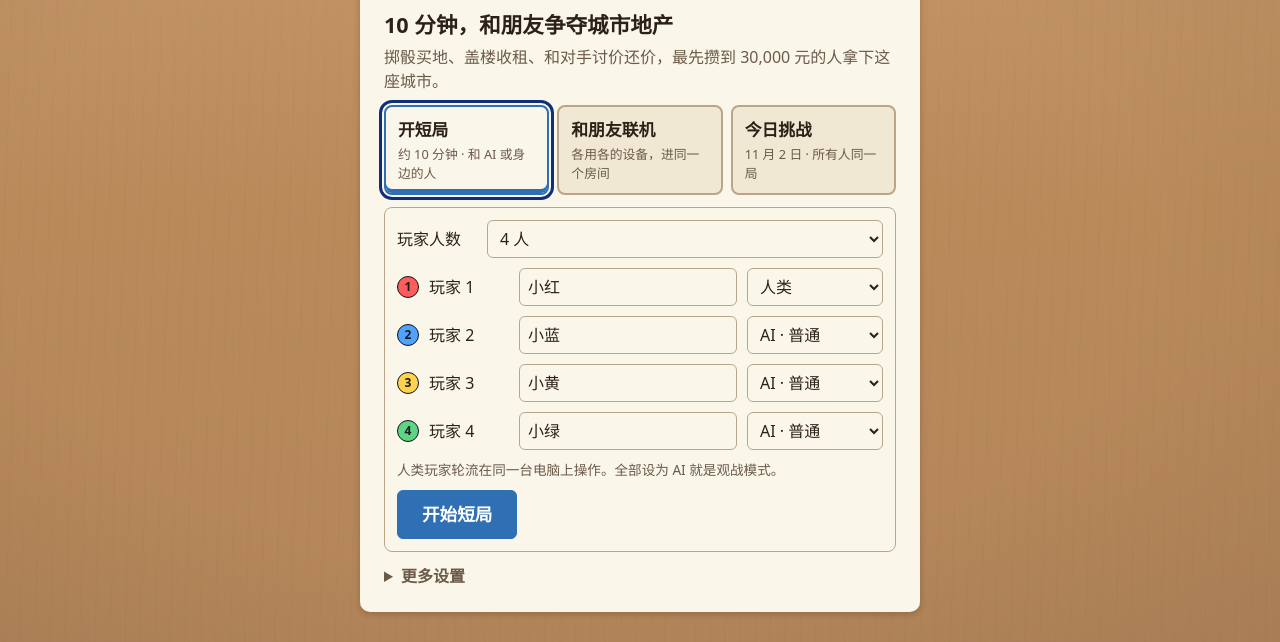
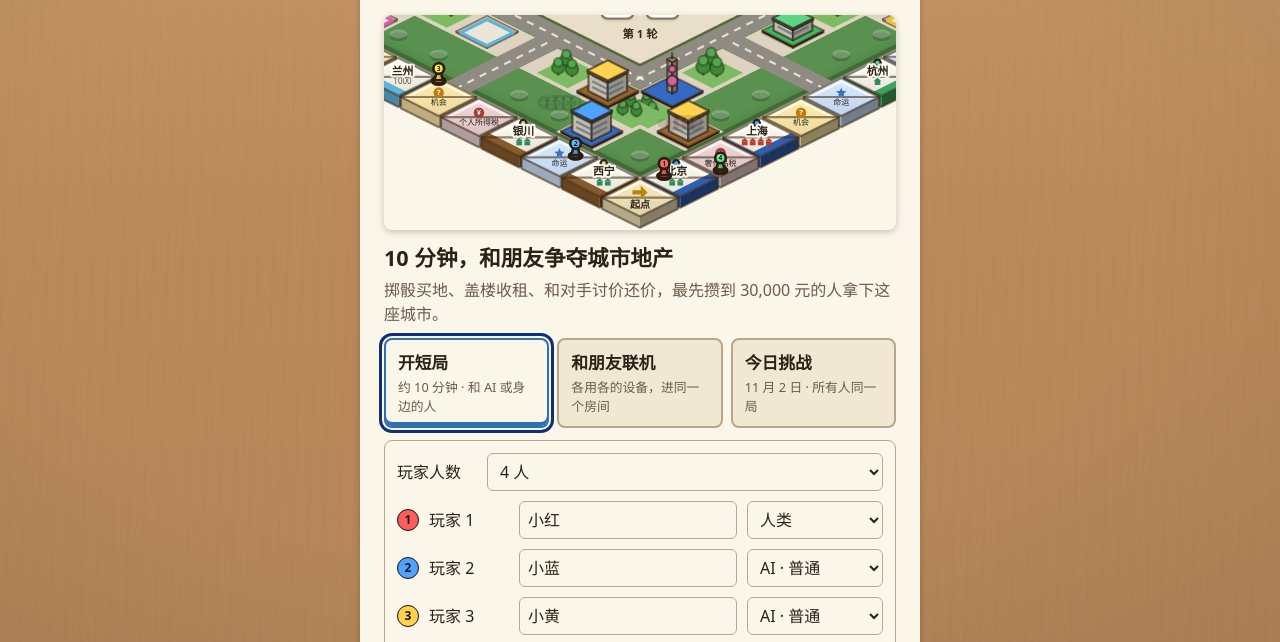
Before and after one commit to jlw-qq/rich-game, a website built with Vite: page index.html in a window 1280 px wide. Shown: the part 119-761 px from the top of the page. Built offline with nearby package versions, Linux system fonts and the light colour scheme; animation ran at ten frames a second.

Commit message:
开局页主视觉：微缩城市一角的循环动画
- 新增 src/view/render/hero.js：用棋盘渲染器和动画器画起点附近的街区，楼房长高冒星、棋子走到别人地上付租、金币飞向地主，循环播放
- 开局页显示时播放、进入对局后停止；减少动态效果时只画静止画面；宽度随页面变化

Co-Authored-By: Claude Opus 5.5 <noreply@anthropic.com>

```diff
--- a/src/main.js
+++ b/src/main.js
@@ -39,6 +39,7 @@ import { createLog } from './view/ui/log.js';
 import { createPanel } from './view/ui/panel.js';
 import { createResults } from './view/ui/results.js';
 import { createSetup } from './view/ui/setup.js';
+import { createHero } from './view/render/hero.js';
 import { createTradeDialog } from './view/ui/trade.js';
 import { bindBoardPicker, createSelection } from './view/ui/boardPicker.js';
 import { createViewport } from './view/render/viewport.js';
@@ -551,6 +552,7 @@ const setup = createSetup({
   onCode: startCode,
   onCreateRoom: (name) => request({ t: 'create', name }),
   onJoinRoom: (code, name) => request({ t: 'join', code, name }),
+  hero: createHero({ board, rules: RULES, reducedMotion: reducedMotion.matches }),
 });
 
 // ---------- 联网房间 ----------
--- /dev/null
+++ b/src/view/render/hero.js
@@ -0,0 +1,150 @@
+/**
+ * 表现层：开局页的主视觉。用真实的棋盘渲染器和动画器画起点附近的一角微缩城市：
+ * 一栋楼长高冒星，一枚棋子走过去停在别人的地上付租金，金币飞向地主，然后从头再来。
+ * 只用一份演示用的状态，不碰存档和对局。减少动态效果时只画一张静止画面。
+ */
+import { createBoardRenderer } from './boardRenderer.js';
+import { createAnimator } from './animator.js';
+import { computeLayout, gridOf, project } from './layout.js';
+import { createInitialState } from '../../logic/core/gameState.js';
+import { calcRent } from '../../logic/systems/property.js';
+
+/** 一轮演示播完后停多久再从头开始（毫秒） */
+export const HERO_PAUSE_MS = 1400;
+/** 画面高宽比 */
+const ASPECT = 0.42;
+/** 镜头对准起点和城市中心之间、偏起点的位置 */
+const FOCUS = { index: 0, towardCenter: 0.32 };
+
+/**
+ * 演示的初始摆放：几块地有楼、上海是地标，1 号棋子站在北京前 3 格。
+ * @returns {{ state: object, events: [string, object][], after: () => void }}
+ *   events 为一轮要播放的事件；after 把状态改成事件播完后的样子（动画器建好之后再调用）
+ */
+export function heroScript(board, rules) {
+  const state = createInitialState({
+    board,
+    rules,
+    players: ['小红', '小蓝', '小黄', '小绿'].map((name) => ({ name })),
+    seed: 1,
+  });
+  for (const prop of Object.values(state.properties)) prop.ownerId = null;
+  const own = (id, ownerId, level) => Object.assign(state.properties[id], { ownerId, level });
+  own('shanghai', 'p2', rules.maxLevel);
+  own('beijing', 'p2', 2);
+  own('xining', 'p3', 1);
+  own('yinchuan', 'p3', 2);
+  own('hangzhou', 'p4', 1);
+  [36, 2, 5, 38].forEach((pos, i) => (state.players[i].position = pos));
+
+  // 下面的事件播放时，状态要已经是“之后”的样子：西宁升到 2 级，小红走到北京
+  const after = () => {
+    state.properties.xining.level = 2;
+    state.players[0].position = 39;
+  };
+  const events = [
+    ['propertyUpgraded', { playerId: 'p3', tileId: 'xining', level: 2, cost: 500 }],
+    ['playerMoved', { playerId: 'p1', from: 36, to: 39, steps: 3, path: [37, 38, 39] }],
+    ['paymentMade', { payerId: 'p1', payeeIds: ['p2'], amount: calcRent({ state, board, rules }, 'beijing'), reason: { type: 'rent', tileId: 'beijing' } }],
+  ];
+  return { state, events, after };
+}
+
+/**
+ * @param {{ board: object, rules: object, reducedMotion?: boolean }} options
+ * @returns {{ element: HTMLCanvasElement, start: () => void, stop: () => void }}
+ */
+export function createHero({ board, rules, reducedMotion = false }) {
+  const canvas = document.createElement('canvas');
+  canvas.className = 'setup-hero-art';
+  canvas.setAttribute('role', 'img');
+  canvas.setAttribute('aria-label', '微缩城市棋盘：棋子在街区间走动，地产上的楼房一层层长高');
+  const renderer = createBoardRenderer(canvas);
+  const tileIds = board.tiles.map((t) => t.id);
+
+  let raf = 0;
+  let size = { w: 0, h: 0 };
+  let scene = null;
+  /** 一轮播完的时刻；null 表示还在播 */
+  let doneAt = null;
+
+  function newScene(now) {
+    const { state, events, after } = heroScript(board, rules);
+    // 动画器按播放前的位置放棋子，之后再把状态改成播完的样子
+    const animator = createAnimator({ state, tileIds, reducedMotion });
+    if (!reducedMotion) {
+      after();
+      for (const [type, payload] of events) animator.handle(payload, type);
+      animator.tick(now);
+    }
+    scene = { state, animator };
+    doneAt = null;
+  }
+
+  function fit() {
+    const w = Math.round(canvas.clientWidth);
+    const h = Math.round(w * ASPECT);
+    if (w === 0 || (w === size.w && h === size.h)) return w > 0;
+    size = { w, h };
+    canvas.style.height = `${h}px`;
+    renderer.resize(w, h);
+    return true;
+  }
+
+  function draw() {
+    const { w, h } = size;
+    const layout = computeLayout(w, h);
+    const g = gridOf(FOCUS.index);
+    const k = FOCUS.towardCenter;
+    const pt = project(layout, g.gx + (5 - g.gx) * k, g.gy + (5 - g.gy) * k);
+    // 窄屏上放大少一些，免得只剩一两格
+    const scale = w < 420 ? 1.8 : 2.2;
+    const view = { scale, ox: w / 2 - pt.x * scale, oy: h * 0.55 - pt.y * scale };
+    const a = scene.animator;
+    renderer.draw({
+      board,
+      state: scene.state,
+      tokens: a.tokens,
+      dice: a.dice,
+      floaters: a.floaters,
+      effects: a.effects,
+      poses: a.poses,
+      coins: a.coins,
+      maxLevel: rules.maxLevel,
+      reducedMotion,
+      view,
+    });
+  }
+
+  function frame(now) {
+    raf = 0;
+    if (!canvas.isConnected || !fit()) return;
+    if (!scene) newScene(now);
+    const moving = scene.animator.tick(now);
+    draw();
+    if (reducedMotion) return;
+    if (!moving && doneAt === null) doneAt = now;
+    if (doneAt !== null && now - doneAt >= HERO_PAUSE_MS) newScene(now);
+    raf = requestAnimationFrame(frame);
+  }
+
+  const onResize = () => {
+    if (!raf) raf = requestAnimationFrame(frame);
+  };
+
+  return {
+    element: canvas,
+    /** 开局页显示时调用；重复调用无副作用 */
+    start() {
+      window.addEventListener('resize', onResize);
+      if (!raf) raf = requestAnimationFrame(frame);
+    },
+    /** 开局页隐藏时调用，停止出帧 */
+    stop() {
+      window.removeEventListener('resize', onResize);
+      if (raf) cancelAnimationFrame(raf);
+      raf = 0;
+      scene = null;
+    },
+  };
+}
--- a/src/view/ui/setup.js
+++ b/src/view/ui/setup.js
@@ -32,9 +32,11 @@ const KINDS = {
  *   onCode: (text: string) => string | null,
  *   onCreateRoom: (name: string) => Promise<string | null>,
  *   onJoinRoom: (code: string, name: string) => Promise<string | null>,
- * }} options onImport、onCode、onCreateRoom、onJoinRoom 返回错误信息，成功返回 null；daily 给出今天的日期和本机最好成绩
+ *   hero?: { element: HTMLElement, start: () => void, stop: () => void },
+ * }} options onImport、onCode、onCreateRoom、onJoinRoom 返回错误信息，成功返回 null；daily 给出今天的日期和本机最好成绩；
+ *   hero 为首屏主视觉（微缩城市动画），开局页显示时播放、隐藏时停下
  */
-export function createSetup({ root, rules, validate, onStart, onImport, daily, onDaily, onCode, onCreateRoom, onJoinRoom }) {
+export function createSetup({ root, rules, validate, onStart, onImport, daily, onDaily, onCode, onCreateRoom, onJoinRoom, hero = null }) {
   /** 当前展开的入口：local 开短局 / online 和朋友联机 / daily 今日挑战 */
   let entry = 'local';
   /** 「更多设置」是否展开（重绘时保持） */
@@ -268,6 +270,8 @@ export function createSetup({ root, rules, validate, onStart, onImport, daily, o
         'div',
         { class: 'setup-hero' },
         brandHeading('h1', 44),
+        // 重绘时复用同一块画布，动画不会从头开始
+        hero?.element,
         el('p', { class: 'setup-tagline' }, '10 分钟，和朋友争夺城市地产'),
         el('p', { class: 'muted' }, '掷骰买地、盖楼收租、和对手讨价还价，最先攒到 30,000 元的人拿下这座城市。'),
       ),
@@ -327,11 +331,13 @@ export function createSetup({ root, rules, validate, onStart, onImport, daily, o
       resume = r;
       root.hidden = false;
       render();
+      hero?.start();
       if (message) root.querySelector('.setup-errors')?.replaceChildren(el('li', {}, message));
       (root.querySelector('.setup-resume .btn-primary') ?? root.querySelector('.setup-entry[aria-pressed="true"]'))?.focus();
     },
     hide() {
       root.hidden = true;
+      hero?.stop();
     },
   };
 }
--- a/src/view/ui/style.css
+++ b/src/view/ui/style.css
@@ -838,6 +838,15 @@ select:focus-visible {
   margin: 0;
 }
 
+/* 首屏主视觉：微缩城市的一角，高度由脚本按宽度算 */
+.setup-hero-art {
+  display: block;
+  width: 100%;
+  margin: 6px 0 8px;
+  border-radius: var(--radius-md);
+  box-shadow: var(--paper-shadow);
+}
+
 .setup-tagline {
   font-size: 1.35rem;
   font-weight: 800;
```
Also changed, not shown: tests/view/hero.test.js (added, +34 -0 lines).
